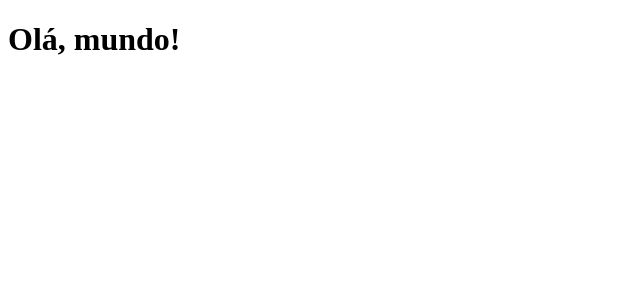
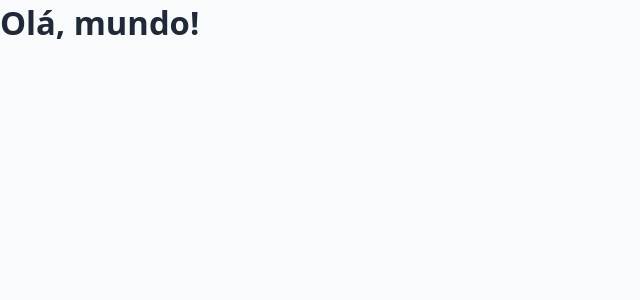
Before and after one commit to Lucas-d-Barbosa/dockup-front, a React (Vite) app: page / in a window 1280 px wide. Shown: the top 300 px of the page, without its empty margins (0-640 px from the left). Built offline with nearby package versions, Linux system fonts and the light colour scheme.

Commit message:
style: Criado um reset padrão e definidas as variáveis de thema para cores

```diff
--- a/src/App.tsx
+++ b/src/App.tsx
@@ -1,5 +1,11 @@
+import "./styles/main.css";
+import "./styles/theme.css";
 function App() {
-  return <h1>Olá, mundo!</h1>;
+  return (
+    <div className="container">
+      <h1>Olá, mundo!</h1>
+    </div>
+  );
 }
 
 export default App;
--- /dev/null
+++ b/src/styles/main.css
@@ -0,0 +1,22 @@
+* {
+  box-sizing: border-box;
+  padding: 0;
+  margin: 0;
+}
+
+html {
+  font-size: 64%;
+  width: 100%;
+  height: 100%;
+}
+body {
+  font-size: 1.6rem;
+  font-family: system-ui, -apple-system, BlinkMacSystemFont, "Segoe UI", Roboto,
+    Oxygen, Ubuntu, Cantarell, "Open Sans", "Helvetica Neue", sans-serif;
+  color: var(--text-color);
+  background-color: var(--color-bg);
+}
+
+.container {
+  width: 100%;
+}
--- /dev/null
+++ b/src/styles/theme.css
@@ -0,0 +1,37 @@
+:root {
+  /* ===== Cores base ===== */
+  --color-bg: #f9fafb; /* Fundo claro para contraste moderno */
+  --color-surface: #ffffff; /* Superfícies brancas (cards, containers) */
+  --color-primary: #1d4ed8; /* Azul intenso (ícone da seta e destaque) */
+  --color-primary-dark: #1e40af; /* Azul escuro */
+  --color-primary-light: #60a5fa; /* Azul claro (hover, links, etc.) */
+  --color-accent: #3b82f6; /* Azul vibrante como realce */
+
+  /* ===== Texto ===== */
+  --text-color: #1f2937; /* Cinza escuro (texto padrão) */
+  --text-muted: #6b7280; /* Cinza médio (texto secundário) */
+  --text-heading: #111827; /* Preto suave para títulos */
+
+  /* ===== Links e Botões ===== */
+  --link-color: var(--color-primary);
+  --link-hover: var(--color-accent);
+  --btn-bg: var(--color-primary);
+  --btn-bg-hover: var(--color-accent);
+  --btn-text: #ffffff;
+
+  /* ===== Bordas e sombras ===== */
+  --border-color: #e5e7eb; /* Cinza claro para bordas suaves */
+  --box-shadow: 0 4px 8px rgba(0, 0, 0, 0.1); /* Sombra leve e moderna */
+
+  /* ===== Tipografia ===== */
+  --font-size-xs: 1.2rem;
+  --font-size-sm: 1.4rem;
+  --font-size-base: 1.6rem;
+  --font-size-lg: 2rem;
+  --font-size-xl: 2.4rem;
+  --font-size-2xl: 3rem;
+  --font-size-3xl: 4rem;
+
+  --font-heading: "Segoe UI", sans-serif;
+  --font-body: "Open Sans", sans-serif;
+}
```
